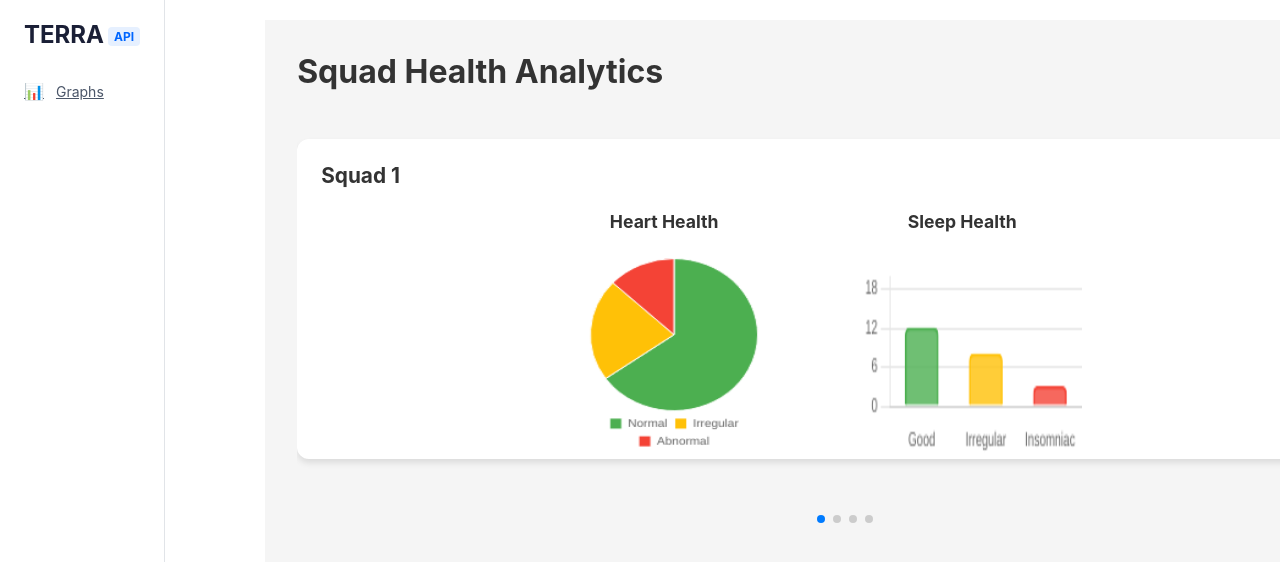
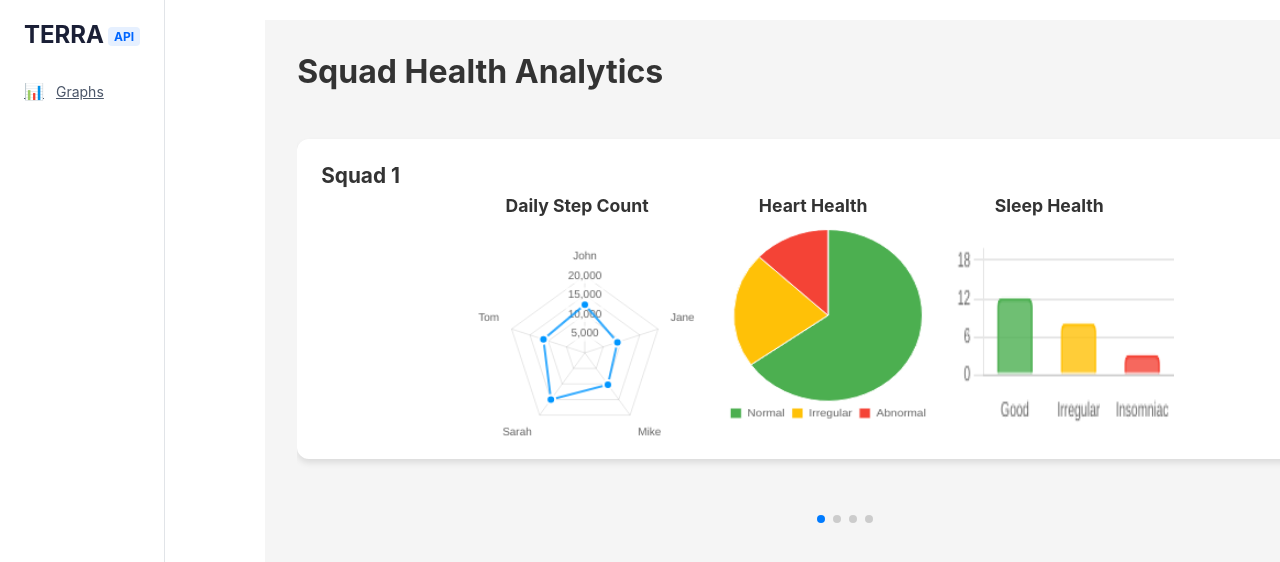
Before and after one commit to jathinsn27/Squad_pulse, a React (Create React App) app: page /graphs in a window 1280 px wide. Shown: the top 562 px of the page. Built offline with nearby package versions, Linux system fonts and the light colour scheme.

Commit message:
Step Count Added

```diff
--- a/src/components/graphs/Graph.css
+++ b/src/components/graphs/Graph.css
@@ -53,30 +53,45 @@
 
 .charts-container {
   display: flex;
-  justify-content: center;
-  gap: 3rem;  /* Adjusted gap between charts */
-  margin-top: 3rem;
+  justify-content: center;  /* Changed from space-between */
+  gap: 1rem;  /* Reduced from 1.5rem or 2rem */
+  margin-top: 2rem;  /* Reduced if needed */
   width: 100%;
+}
+
+.radar-chart-container {
+  width: 220px;
+  height: 220px;
+  margin: 0 auto;
+  padding: 10px;
+  transition: transform 0.3s ease;
+}
+
+.radar-chart-container canvas {
+  max-width: 220px !important;
+  max-height: 220px !important;
+  width: 220px !important;
+  height: 220px !important;
 }
 
 .chart-wrapper {
   flex: 1;
-  max-width: 250px;
+  max-width: 220px;  /* Adjusted to be consistent */
 }
 
 .chart-title {
   color: #333;
   font-size: 1.1rem;
-  margin-bottom: 1rem;
+  margin-bottom: 0.5rem;
   text-align: center;
 }
 
 .pie-chart-container,
 .bar-chart-container {
-  width: 220px !important;  /* Slightly wider than pie chart */
+  width: 200px !important;  /* Slightly wider than pie chart */
   height: 200px !important;
   margin: 0 auto;
-  padding: 10px;
+  padding: 5px;
   transition: transform 0.3s ease;
 }
 
--- a/src/components/graphs/Graphs.js
+++ b/src/components/graphs/Graphs.js
@@ -1,13 +1,16 @@
 import React, { useState, useRef } from 'react';
-import { Pie, Bar } from 'react-chartjs-2';
+import { Pie, Bar, Radar } from 'react-chartjs-2';
 import {
   Chart as ChartJS,
   ArcElement,
   CategoryScale,
   LinearScale,
   BarElement,
+  RadialLinearScale,
   Tooltip,
-  Legend
+  Legend,
+  PointElement,  // Add this
+  LineElement,    // Add this
 } from 'chart.js';
 import SquadDetails from './SquadDetails';
 import './Graph.css';
@@ -17,6 +20,9 @@ ChartJS.register(
   CategoryScale,
   LinearScale,
   BarElement,
+  RadialLinearScale,
+  PointElement,  // Add this
+  LineElement,    // Add this
   Tooltip,
   Legend
 );
@@ -53,6 +59,15 @@ const Graphs = () => {
           { name: "Sarah Wilson", sleepDuration: 7.2, status: "good" },
           { name: "Tom Brown", sleepDuration: 6.8, status: "good" }
         ]
+      },
+      stepCount: {
+        soldiers: [
+          { name: "John Doe", steps: 12500 },
+          { name: "Jane Smith", steps: 8900 },
+          { name: "Mike Johnson", steps: 10200 },
+          { name: "Sarah Wilson", steps: 15000 },
+          { name: "Tom Brown", steps: 11300 }
+        ]
       }
     },
     {
@@ -80,6 +95,15 @@ const Graphs = () => {
           { name: "Chris Martin", sleepDuration: 3.8, status: "insomniac" },
           { name: "Lisa Anderson", sleepDuration: 6.2, status: "irregular" },
           { name: "David Wilson", sleepDuration: 7.1, status: "good" }
+        ]
+      },
+      stepCount: {
+        soldiers: [
+          { name: "Alex Turner", steps: 13200 },
+          { name: "Emma Davis", steps: 9800 },
+          { name: "Chris Martin", steps: 11500 },
+          { name: "Lisa Anderson", steps: 14200 },
+          { name: "David Wilson", steps: 10800 }
         ]
       }
     },
@@ -109,6 +133,15 @@ const Graphs = () => {
           { name: "Sophie Brown", sleepDuration: 7.5, status: "good" },
           { name: "Daniel Lee", sleepDuration: 6.9, status: "good" }
         ]
+      },
+      stepCount: {
+        soldiers: [
+          { name: "Ryan Cooper", steps: 16000 },
+          { name: "Emily White", steps: 12300 },
+          { name: "James Taylor", steps: 9500 },
+          { name: "Sophie Brown", steps: 13800 },
+          { name: "Daniel Lee", steps: 11900 }
+        ]
       }
     },
     {
@@ -136,6 +169,15 @@ const Graphs = () => {
           { name: "William Davis", sleepDuration: 5.9, status: "irregular" },
           { name: "Mia Wilson", sleepDuration: 4.2, status: "insomniac" },
           { name: "Henry Taylor", sleepDuration: 7.0, status: "good" }
+        ]
+      },
+      stepCount: {
+        soldiers: [
+          { name: "Oliver Smith", steps: 11800 },
+          { name: "Ava Johnson", steps: 9200 },
+          { name: "William Davis", steps: 13500 },
+          { name: "Mia Wilson", steps: 10500 },
+          { name: "Henry Taylor", steps: 12700 }
         ]
       }
     }
@@ -170,6 +212,23 @@ const Graphs = () => {
       ],
       borderWidth: 1,
       borderRadius: 4
+    }]
+  });
+
+  const getStepChartData = (data) => ({
+    labels: data.stepCount.soldiers.map(s => s.name.split(' ')[0]),
+    datasets: [{
+      label: 'Daily Steps',
+      data: data.stepCount.soldiers.map(s => s.steps),
+      backgroundColor: 'rgba(0, 150, 255, 0.2)',
+      borderColor: 'rgba(0, 150, 255, 0.8)',
+      borderWidth: 2,
+      pointBackgroundColor: 'rgba(0, 150, 255, 1)',
+      pointBorderColor: '#fff',
+      pointHoverBackgroundColor: '#fff',
+      pointHoverBorderColor: 'rgba(0, 150, 255, 1)',
+      pointRadius: 4,
+      pointHoverRadius: 6
     }]
   });
 
@@ -231,6 +290,46 @@ const Graphs = () => {
     maxBarThickness: 35
   };
 
+  const radarOptions = {
+    responsive: true,
+    maintainAspectRatio: true,
+    scales: {
+      r: {
+        beginAtZero: true,
+        min: 0,
+        max: 20000,
+        ticks: {
+          stepSize: 5000,
+          callback: (value) => value.toLocaleString(),
+          font: {
+            size: 10
+          }
+        },
+        grid: {
+          color: 'rgba(0, 0, 0, 0.1)'
+        },
+        angleLines: {
+          color: 'rgba(0, 0, 0, 0.1)'
+        },
+        pointLabels: {
+          font: {
+            size: 10
+          }
+        }
+      }
+    },
+    plugins: {
+      legend: {
+        display: false
+      },
+      tooltip: {
+        callbacks: {
+          label: (context) => `${context.raw.toLocaleString()} steps`
+        }
+      }
+    }
+  };
+
   const handleBack = () => {
     setSelectedSquad(null);
     setTimeout(() => {
@@ -274,11 +373,22 @@ const Graphs = () => {
               <h2>{squad.title}</h2>
               <div className="charts-container">
                 <div className="chart-wrapper">
+                  <h3 className="chart-title">Daily Step Count</h3>
+                  <div className="radar-chart-container">
+                    <Radar
+                      data={getStepChartData(squad)}
+                      options={radarOptions}
+                      id={`radar-${squad.id}`}  // Add this
+                    />
+                  </div>
+                </div>
+                <div className="chart-wrapper">
                   <h3 className="chart-title">Heart Health</h3>
                   <div className="pie-chart-container">
                     <Pie
                       data={getPieChartData(squad)}
                       options={pieOptions}
+                      id={`pie-${squad.id}`}  // Add this
                     />
                   </div>
                 </div>
@@ -288,6 +398,7 @@ const Graphs = () => {
                     <Bar
                       data={getBarChartData(squad)}
                       options={barOptions}
+                      id={`bar-${squad.id}`}  // Add this
                     />
                   </div>
                 </div>
--- a/src/components/graphs/SquadDetails.js
+++ b/src/components/graphs/SquadDetails.js
@@ -3,23 +3,28 @@ import './SquadDetails.css';
 
 const SquadDetails = ({ squad, onBack }) => {
   // Function to calculate fit score based on all health metrics
-  const calculateFitScore = (soldier) => {
+  const calculateFitScore = (soldier, stepData) => {
     let score = 0;
 
-    // Blood O2 scoring (max 33 points)
-    if (soldier.bloodO2 >= 97) score += 33;
-    else if (soldier.bloodO2 >= 95) score += 25;
+    // Blood O2 scoring (max 25 points)
+    if (soldier.bloodO2 >= 97) score += 25;
+    else if (soldier.bloodO2 >= 95) score += 20;
     else if (soldier.bloodO2 >= 92) score += 15;
 
-    // Heart rate scoring (max 33 points)
-    if (soldier.heartRate >= 60 && soldier.heartRate <= 80) score += 33;
-    else if (soldier.heartRate > 80 && soldier.heartRate <= 90) score += 25;
+    // Heart rate scoring (max 25 points)
+    if (soldier.heartRate >= 60 && soldier.heartRate <= 80) score += 25;
+    else if (soldier.heartRate > 80 && soldier.heartRate <= 90) score += 20;
     else if (soldier.heartRate > 90) score += 15;
 
-    // Sleep duration scoring (max 34 points)
-    if (soldier.sleepDuration >= 7) score += 34;
-    else if (soldier.sleepDuration >= 6) score += 25;
+    // Sleep duration scoring (max 25 points)
+    if (soldier.sleepDuration >= 7) score += 25;
+    else if (soldier.sleepDuration >= 6) score += 20;
     else if (soldier.sleepDuration >= 4) score += 15;
+
+    // Step count scoring (max 25 points)
+    if (stepData.steps >= 12000) score += 25;
+    else if (stepData.steps >= 10000) score += 20;
+    else if (stepData.steps >= 8000) score += 15;
 
     return score;
   };
@@ -27,10 +32,15 @@ const SquadDetails = ({ squad, onBack }) => {
   // Combine health data for each soldier
   const combinedSoldierData = squad.heartHealth.soldiers.map((soldier, index) => {
     const sleepData = squad.sleepHealth.soldiers[index];
+    const stepData = squad.stepCount.soldiers[index];
     return {
       ...soldier,
       sleepDuration: sleepData.sleepDuration,
-      fitScore: calculateFitScore({ ...soldier, sleepDuration: sleepData.sleepDuration })
+      steps: stepData.steps,
+      fitScore: calculateFitScore(
+        { ...soldier, sleepDuration: sleepData.sleepDuration },
+        stepData
+      )
     };
   });
 
@@ -50,6 +60,7 @@ const SquadDetails = ({ squad, onBack }) => {
               <th>Blood O2 Level (%)</th>
               <th>Heart Rate (BPM)</th>
               <th>Sleep Duration (hrs)</th>
+              <th>Daily Steps</th>
               <th>Fit Score</th>
             </tr>
           </thead>
@@ -60,6 +71,7 @@ const SquadDetails = ({ squad, onBack }) => {
                 <td>{soldier.bloodO2}%</td>
                 <td>{soldier.heartRate}</td>
                 <td>{soldier.sleepDuration}</td>
+                <td>{soldier.steps.toLocaleString()}</td>
                 <td>
                   <span className={`fit-score ${
                     soldier.fitScore >= 80 ? 'excellent' :
```
